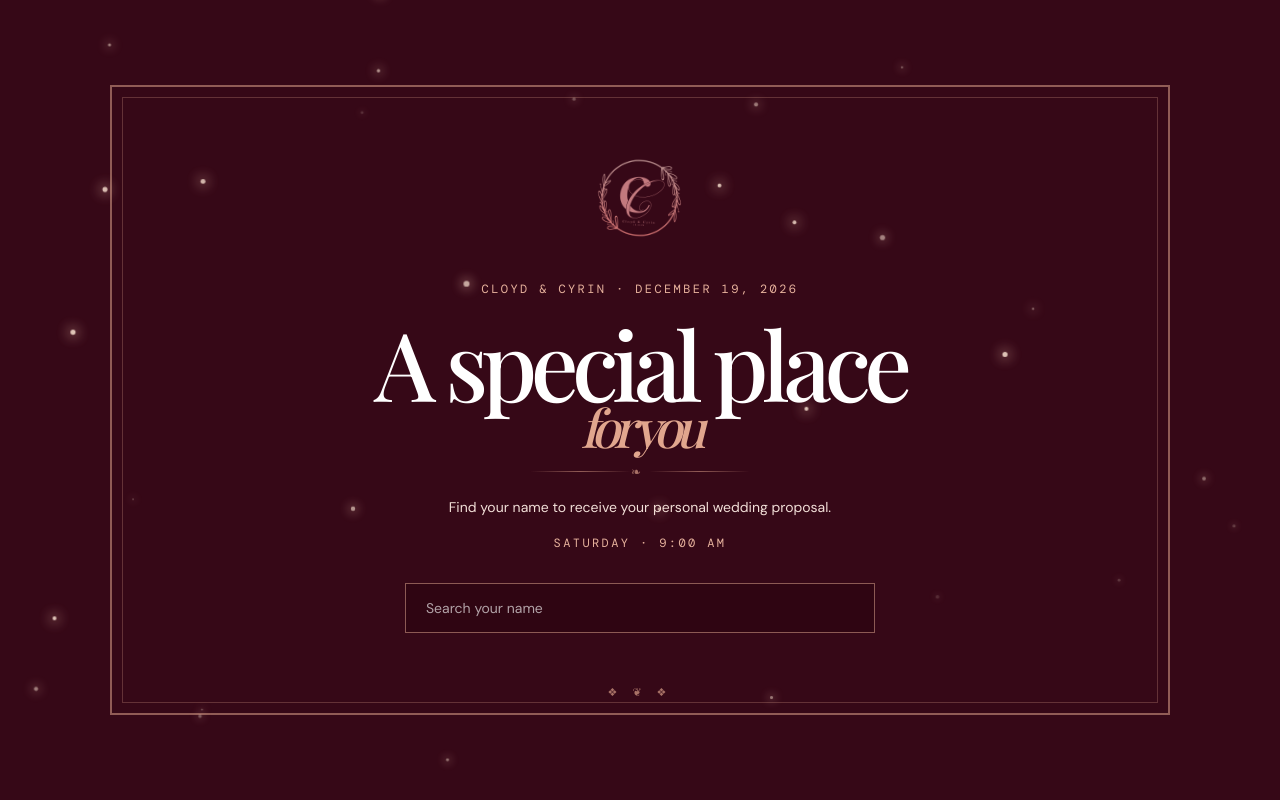
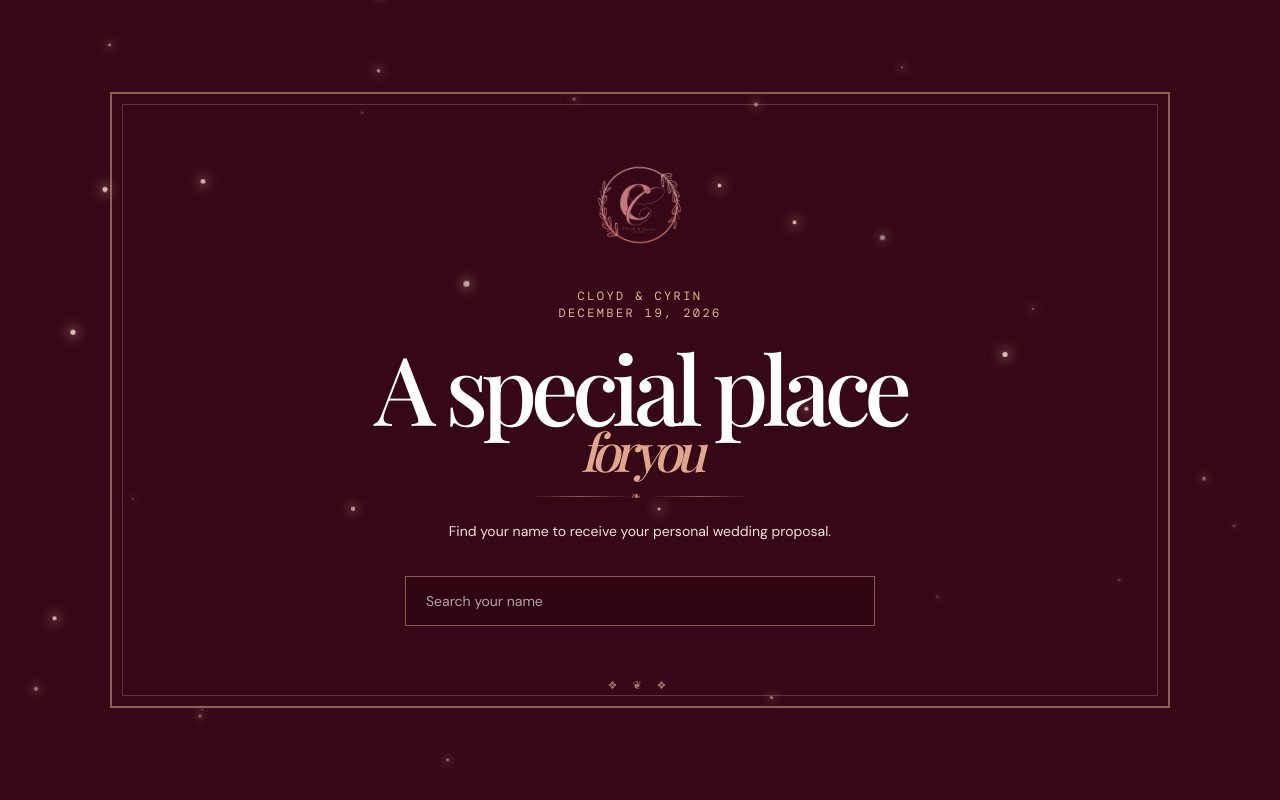
Before and after one commit to cloud0521/c-and-c-proposal, a React (Vite) app: page / in a window 1280 px wide. Built offline with nearby package versions, Linux system fonts and the light colour scheme; a web font is replaced by a local one.

Commit message:
finishing4

```diff
--- a/src/App.jsx
+++ b/src/App.jsx
@@ -378,12 +378,14 @@ export default function App() {
           style={{ opacity: showIntro ? 0 : 1, transition: 'opacity 0.3s ease' }}
           onClick={handleLogoClick}
         />
-        <p className="cover-subtitle">Cloyd &amp; Cyrin · December 19, 2026</p>
+        <p className="cover-subtitle">Cloyd &amp; Cyrin</p>
+        <p className="cover-subtitle" style={{marginTop: '-15px'}}>December 19, 2026</p>
+
+
         <div className="cover-collapsible">
           <h1 className="cover-title">A special place<i>for you</i></h1>
           <div className="vintage-divider">❧</div>
           <p className="message">Find your name to receive your personal wedding proposal.</p>
-          <p className="cover-subtitle">Saturday · 9:00 AM</p>
         </div>
         <div className="lookup">
           <input
@@ -500,7 +502,8 @@ export default function App() {
             <div className="vintage-ornament">❦ ❧ ❦</div>
             <p className="message">Thank you for being an integral part of our lives. A formal invitation with further specifics and details will follow soon as we prepare to celebrate our special day.</p>
             <div className="vintage-divider">❖</div>
-            <p className="cover-subtitle" style={{marginTop: '25px'}}>Cloyd &amp; Cyrin · December 19, 2026</p>
+            <p className="cover-subtitle" style={{marginTop: '25px'}}>Cloyd &amp; Cyrin</p>
+            <p className="cover-subtitle" style={{marginTop: '-15px'}}>December 19, 2026</p>
           </div>
         </section>
 
```
